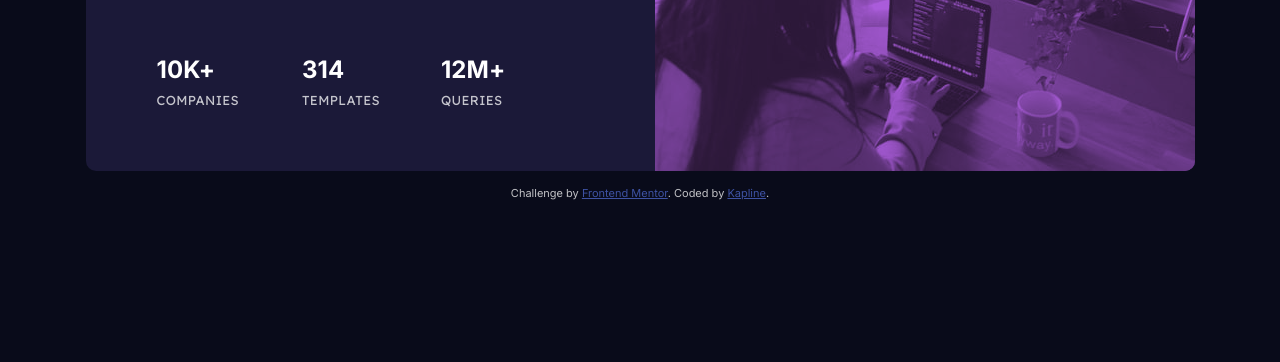
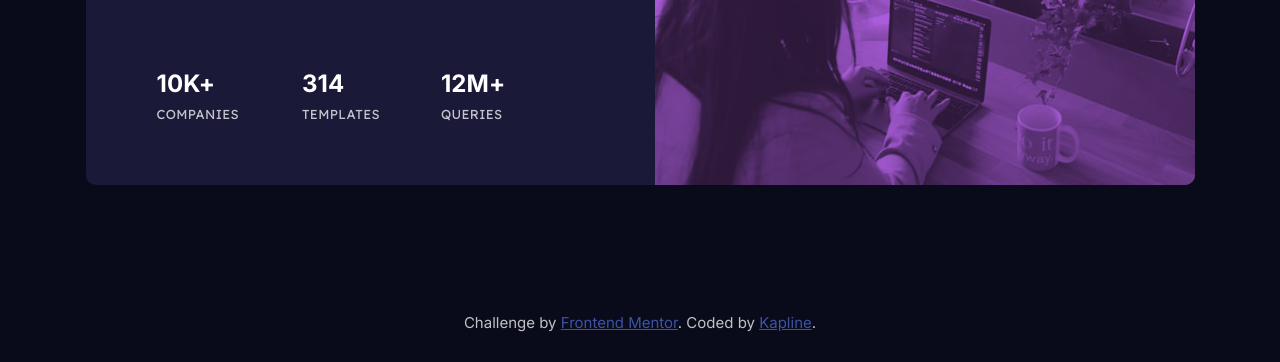
Before and after one commit to TrueKapline/stats-preview-card-component-main, a plain HTML site: page index.html in a window 1280 px wide. Shown: the part 438-800 px from the top of the page. Drawn offline with Linux system fonts and the light colour scheme.

Commit message:
Some improvements

```diff
--- a/index.html
+++ b/index.html
@@ -55,8 +55,9 @@
 </main>
 
 <footer class="attribution">
-    Challenge by <a href="https://www.frontendmentor.io?ref=challenge" target="_blank">Frontend Mentor</a>.
-    Coded by <a href="#">Kapline</a>.
+    Challenge by <a href="https://www.frontendmentor.io?ref=challenge" target="_blank" rel="noopener">Frontend
+                                                                                                      Mentor</a>.
+    Coded by <a href="https://www.frontendmentor.io/profile/TrueKapline" target="_blank" rel="noopener">Kapline</a>.
 </footer>
 
 </body>
--- a/style.css
+++ b/style.css
@@ -14,7 +14,7 @@ body {
     flex-direction: column;
 }
 
-img, p, h1, h2 {
+* {
     margin: 0;
 }
 
@@ -96,9 +96,10 @@ h2 {
 }
 
 .attribution {
-    font-size: 11px;
+    position: absolute;
+    bottom: 30px;
+    font-size: 15px;
     text-align: center;
-    margin-top: 15px;
     color: hsla(0, 0%, 100%, 0.75);
 }
 
@@ -107,10 +108,10 @@ h2 {
 }
 
 @media (max-width: 1100px) {
-
     body {
         height: auto;
         padding: 88px 24px;
+        position: relative;
     }
 
     .card {
```
